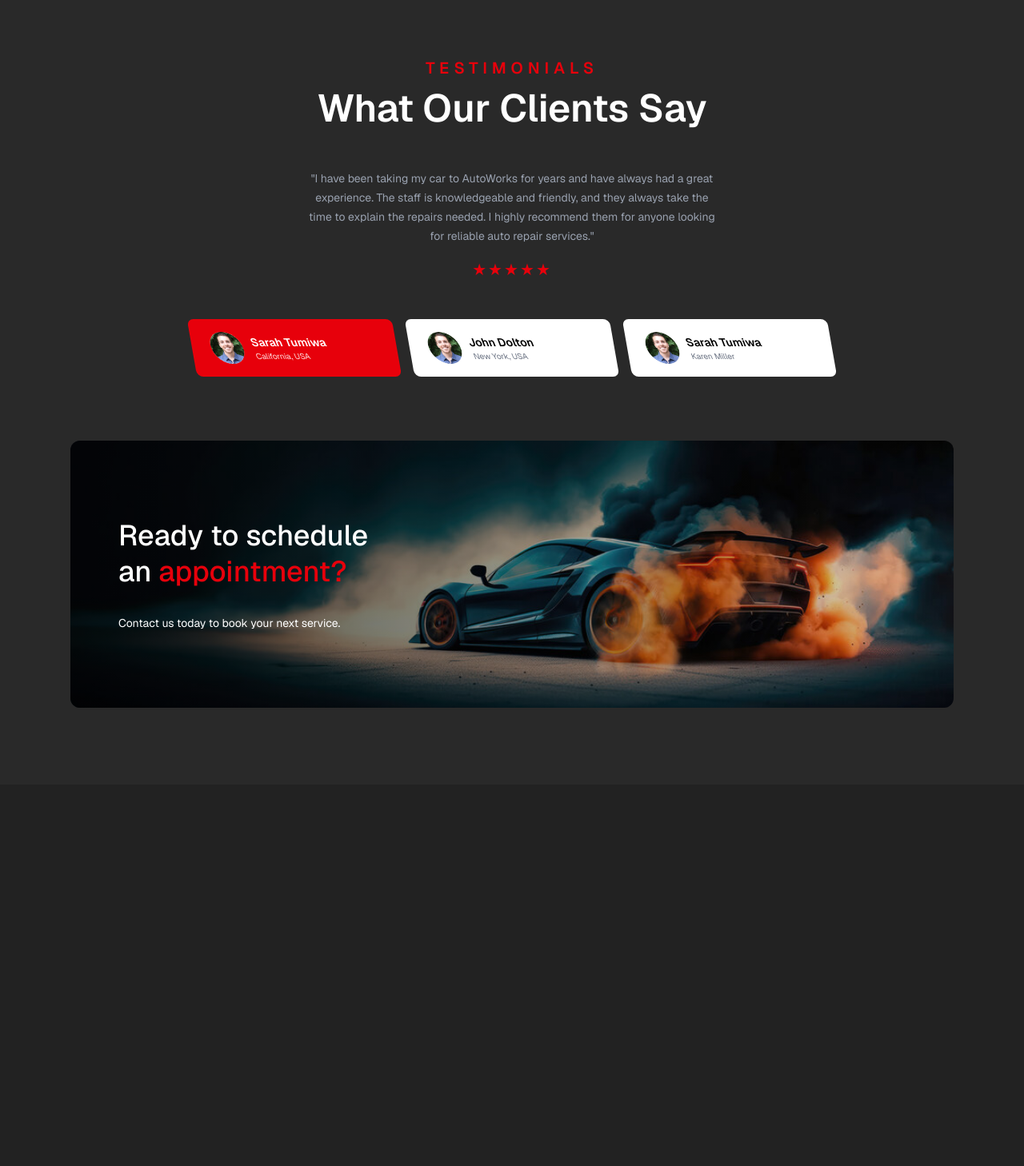
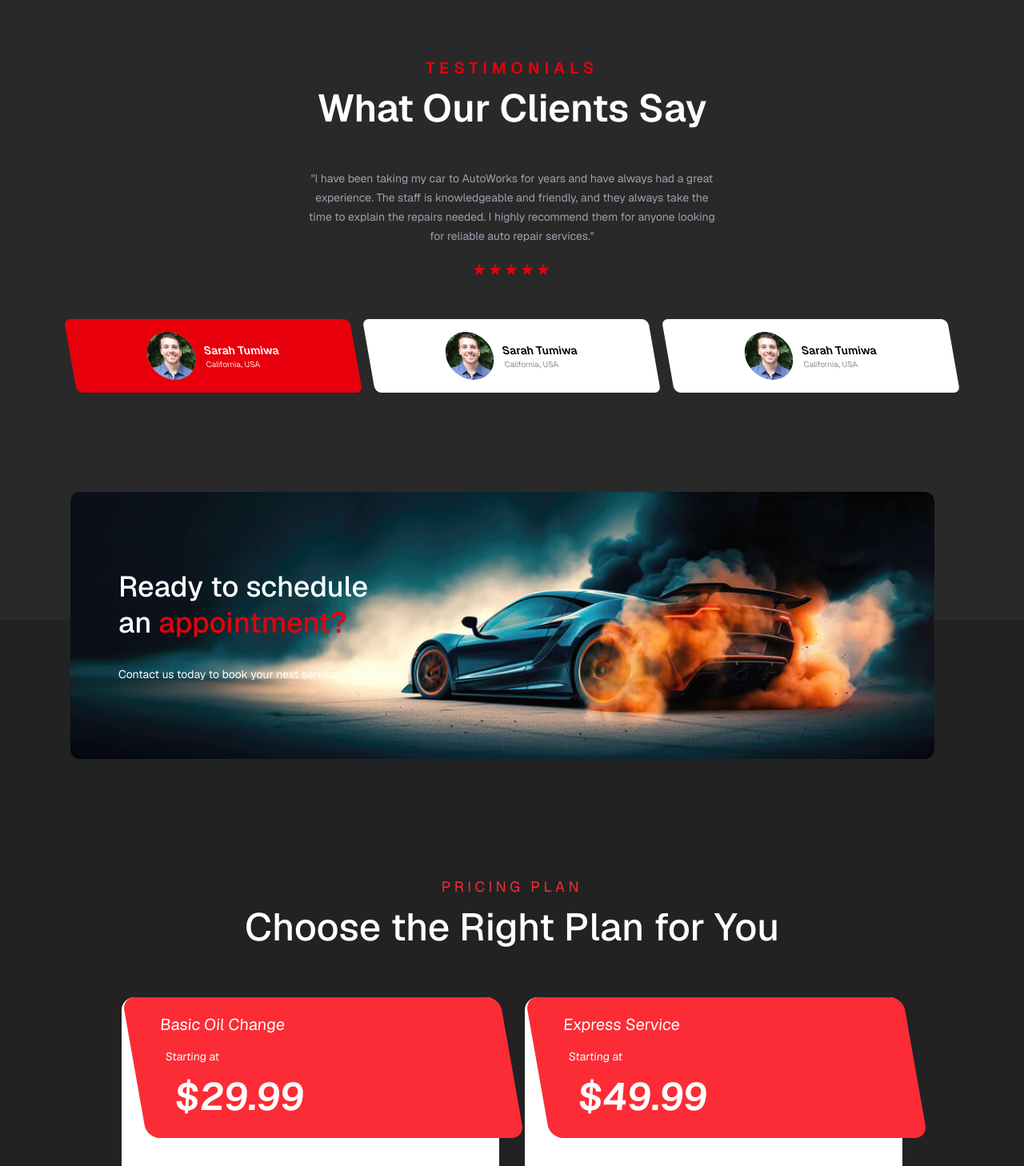
Before and after one commit to Shayan-Webdeveloper/Auto-Car-Repair, a Next.js app: page / in a window 1280 px wide. Shown: the part 3650-5108 px from the top of the page at 80% size. Before the commit the page ends 4671 px from the top, so only its background shows below. Built offline with nearby package versions, Linux system fonts and the light colour scheme.

Commit message:
Pricing Section Added

```diff
--- a/app/components/choose.jsx
+++ b/app/components/choose.jsx
@@ -32,21 +32,21 @@ Why Choose Us?
                               <svg xmlns="http://www.w3.org/2000/svg" className="w-7" viewBox="0 0 640 640"><path fill='white' d="M320 64C324.6 64 329.2 65 333.4 66.9L521.8 146.8C543.8 156.1 560.2 177.8 560.1 204C559.6 303.2 518.8 484.7 346.5 567.2C329.8 575.2 310.4 575.2 293.7 567.2C121.3 484.7 80.6 303.2 80.1 204C80 177.8 96.4 156.1 118.4 146.8L306.7 66.9C310.9 65 315.4 64 320 64zM320 130.8L320 508.9C458 442.1 495.1 294.1 496 205.5L320 130.9L320 130.9z"/></svg>                       </div>
                          <div>
                               <h2 className="text-white text-2xl font-medium ">Competetive Pricing</h2>
-                              <p className="w-100 my-4 text-[#909090]">Lorem ipsum dolor sit amet consectetur adipisicing elit. Nobis architecto perferendis libero deleniti ullam ipsam error reiciendis consectetur ratione animi earum tem</p>
+                              <p className="w-100 my-4 text-white">Lorem ipsum dolor sit amet consectetur adipisicing elit. Nobis architecto perferendis libero deleniti ullam ipsam error reiciendis consectetur ratione animi earum tem</p>
                          </div>
                     </div>
                     <div className="flex items-center gap-6 px-10">
                          <div className="bg-red-600 text-white p-3 rounded-full"><svg className="w-7" xmlns="http://www.w3.org/2000/svg" viewBox="0 0 640 640"><path fill='white' d="M528 320C528 434.9 434.9 528 320 528C205.1 528 112 434.9 112 320C112 205.1 205.1 112 320 112C434.9 112 528 205.1 528 320zM64 320C64 461.4 178.6 576 320 576C461.4 576 576 461.4 576 320C576 178.6 461.4 64 320 64C178.6 64 64 178.6 64 320zM296 184L296 320C296 328 300 335.5 306.7 340L402.7 404C413.7 411.4 428.6 408.4 436 397.3C443.4 386.2 440.4 371.4 429.3 364L344 307.2L344 184C344 170.7 333.3 160 320 160C306.7 160 296 170.7 296 184z"/></svg></div>
                          <div>
                               <h2 className="text-white text-2xl font-medium ">Competetive Pricing</h2>
-                              <p className="w-100 my-4 text-[#909090]">Lorem ipsum dolor sit amet consectetur adipisicing elit. Nobis architecto perferendis libero deleniti ullam ipsam error reiciendis consectetur ratione animi earum tem</p>
+                              <p className="w-100 my-4 text-white">Lorem ipsum dolor sit amet consectetur adipisicing elit. Nobis architecto perferendis libero deleniti ullam ipsam error reiciendis consectetur ratione animi earum tem</p>
                          </div>
                     </div>
                     <div className="flex items-center gap-6 px-10">
                          <div className="bg-red-600 text-white p-3 rounded-full"><svg xmlns="http://www.w3.org/2000/svg" className="w-7" viewBox="0 0 640 640"><path fill='white' d="M192 96C156.7 96 128 124.7 128 160L128 384C128 419.3 156.7 448 192 448L544 448C579.3 448 608 419.3 608 384L608 160C608 124.7 579.3 96 544 96L192 96zM368 192C412.2 192 448 227.8 448 272C448 316.2 412.2 352 368 352C323.8 352 288 316.2 288 272C288 227.8 323.8 192 368 192zM192 216L192 168C192 163.6 195.6 160 200 160L248 160C252.4 160 256.1 163.6 255.5 168C251.9 197 228.9 219.9 200 223.5C195.6 224 192 220.4 192 216zM192 328C192 323.6 195.6 319.9 200 320.5C229 324.1 251.9 347.1 255.5 376C256 380.4 252.4 384 248 384L200 384C195.6 384 192 380.4 192 376L192 328zM536 223.5C507 219.9 484.1 196.9 480.5 168C480 163.6 483.6 160 488 160L536 160C540.4 160 544 163.6 544 168L544 216C544 220.4 540.4 224.1 536 223.5zM544 328L544 376C544 380.4 540.4 384 536 384L488 384C483.6 384 479.9 380.4 480.5 376C484.1 347 507.1 324.1 536 320.5C540.4 320 544 323.6 544 328zM80 216C80 202.7 69.3 192 56 192C42.7 192 32 202.7 32 216L32 480C32 515.3 60.7 544 96 544L488 544C501.3 544 512 533.3 512 520C512 506.7 501.3 496 488 496L96 496C87.2 496 80 488.8 80 480L80 216z"/></svg></div>
                          <div>
                               <h2 className="text-white text-2xl font-medium ">Competetive Pricing</h2>
-                              <p className="w-100 my-4 text-[#909090]">Lorem ipsum dolor sit amet consectetur adipisicing elit. Nobis architecto perferendis libero deleniti ullam ipsam error reiciendis consectetur ratione animi earum tem</p>
+                              <p className="w-100 my-4 text-white">Lorem ipsum dolor sit amet consectetur adipisicing elit. Nobis architecto perferendis libero deleniti ullam ipsam error reiciendis consectetur ratione animi earum tem</p>
                          </div>
                     </div>
                </div>
--- /dev/null
+++ b/app/components/pricing.jsx
@@ -0,0 +1,190 @@
+     "use client";
+
+     import { useState } from "react";
+
+     export default function Pricing() {
+     const [currentSlide, setCurrentSlide] = useState(0);
+
+     return (
+     <section className="mt-44 text-center md:mt-80">
+          <p className="text-lg uppercase tracking-[0.25em] text-red-500">
+          Pricing plan
+          </p>
+          <h1 className="mt-3 text-4xl font-medium text-white md:text-5xl">
+          Choose the Right Plan for You
+          </h1>
+
+          {currentSlide === 0 && (
+          <div className="mx-auto my-16 grid max-w-5xl grid-cols-1 gap-8 px-6 md:grid-cols-2">
+               <article className="relative rounded-2xl bg-white pt-44 text-left">
+               <div className="absolute w-full left-4 top-0 h-44 skew-x-10 rounded-2xl bg-red-500 px-10 pt-5 text-white">
+               <h2 className="text-xl italic">Basic Oil Change</h2>
+               <p className="mt-4 text-sm italic">Starting at</p>
+               <p className="mt-4 text-5xl font-semibold italic">$29.99</p>
+               </div>
+
+               <div className="px-6 pb-8 pt-8">
+               <ul className="space-y-3 text-black">
+                    <li>✓ Includes up to 5 quarts of conventional oil</li>
+                    <li>✓ Includes standard oil filter replacement</li>
+                    <li>✓ Tire pressure check and adjustment</li>
+                    <li>✓ Includes basic vehicle inspection</li>
+                    <li>✓ Additional fees may apply</li>
+               </ul>
+               <button className="mt-8 w-full cursor-pointer rounded-3xl bg-red-500 py-4 text-white hover:bg-red-600">
+                    Get Started
+               </button>
+               </div>
+               </article>
+
+               <article className="relative  rounded-2xl bg-white pt-44 text-left">
+               <div className="absolute w-full left-4 top-0 h-44 skew-x-10 rounded-2xl bg-red-500 px-10 pt-5 text-white">
+               <h2 className="text-xl italic">Express Service</h2>
+               <p className="mt-4 text-sm italic">Starting at</p>
+               <p className="mt-4 text-5xl font-semibold italic">$49.99</p>
+               </div>
+
+               <div className="px-6 pb-8 pt-8">
+               <ul className="space-y-3 text-black">
+                    <li>✓ Includes up to 5 quarts of conventional oil</li>
+                    <li>✓ Includes standard oil filter replacement</li>
+                    <li>✓ Tire pressure check and adjustment</li>
+                    <li>✓ Includes basic vehicle inspection</li>
+                    <li>✓ Additional fees may apply</li>
+               </ul>
+               <button className="mt-8 w-full cursor-pointer rounded-3xl bg-red-500 py-4 text-white hover:bg-red-600">
+                    Get Started
+               </button>
+               </div>
+               </article>
+          </div>
+          )}
+
+          {currentSlide === 1 && (
+          <div className="mx-auto my-16 grid max-w-5xl grid-cols-1 gap-8 px-6 md:grid-cols-2">
+               <article className="relative rounded-2xl bg-white pt-44 text-left">
+               <div className="absolute w-full left-4 top-0 h-44 skew-x-10 rounded-2xl bg-red-500 px-10 pt-5 text-white">
+               <h2 className="text-xl italic">Basic Oil Change</h2>
+               <p className="mt-4 text-sm italic">Starting at</p>
+               <p className="mt-4 text-5xl font-semibold italic">$89.99</p>
+               </div>
+
+               <div className="px-6 pb-8 pt-8">
+               <ul className="space-y-3 text-black">
+                    <li>✓ Includes up to 5 quarts of conventional oil</li>
+                    <li>✓ Includes standard oil filter replacement</li>
+                    <li>✓ Tire pressure check and adjustment</li>
+                    <li>✓ Includes basic vehicle inspection</li>
+                    <li>✓ Additional fees may apply</li>
+               </ul>
+               <button className="mt-8 w-full cursor-pointer rounded-3xl bg-red-500 py-4 text-white hover:bg-red-600">
+                    Get Started
+               </button>
+               </div>
+               </article>
+
+               <article className="relative  rounded-2xl bg-white pt-44 text-left">
+               <div className="absolute w-full left-4 top-0 h-44 skew-x-10 rounded-2xl bg-red-500 px-10 pt-5 text-white">
+               <h2 className="text-xl italic">Express Service</h2>
+               <p className="mt-4 text-sm italic">Starting at</p>
+               <p className="mt-4 text-5xl font-semibold italic">$149.99</p>
+               </div>
+
+               <div className="px-6 pb-8 pt-8">
+               <ul className="space-y-3 text-black">
+                    <li>✓ Includes up to 5 quarts of conventional oil</li>
+                    <li>✓ Includes standard oil filter replacement</li>
+                    <li>✓ Tire pressure check and adjustment</li>
+                    <li>✓ Includes basic vehicle inspection</li>
+                    <li>✓ Additional fees may apply</li>
+               </ul>
+               <button className="mt-8 w-full cursor-pointer rounded-3xl bg-red-500 py-4 text-white hover:bg-red-600">
+                    Get Started
+               </button>
+               </div>
+               </article>
+          </div>
+          )}
+
+          {currentSlide === 2 && (
+          <div className="mx-auto my-16 grid max-w-5xl grid-cols-1 gap-8 px-6 md:grid-cols-2">
+               <article className="relative rounded-2xl bg-white pt-44 text-left">
+               <div className="absolute w-full left-4 top-0 h-44 skew-x-10 rounded-2xl bg-red-500 px-10 pt-5 text-white">
+               <h2 className="text-xl italic">Basic Oil Change</h2>
+               <p className="mt-4 text-sm italic">Starting at</p>
+               <p className="mt-4 text-5xl font-semibold italic">$59.99</p>
+               </div>
+
+               <div className="px-6 pb-8 pt-8">
+               <ul className="space-y-3 text-black">
+                    <li>✓ Includes up to 5 quarts of conventional oil</li>
+                    <li>✓ Includes standard oil filter replacement</li>
+                    <li>✓ Tire pressure check and adjustment</li>
+                    <li>✓ Includes basic vehicle inspection</li>
+                    <li>✓ Additional fees may apply</li>
+               </ul>
+               <button className="mt-8 w-full cursor-pointer rounded-3xl bg-red-500 py-4 text-white hover:bg-red-600">
+                    Get Started
+               </button>
+               </div>
+               </article>
+
+               <article className="relative  rounded-2xl bg-white pt-44 text-left">
+               <div className="absolute w-full left-4 top-0 h-44 skew-x-10 rounded-2xl bg-red-500 px-10 pt-5 text-white">
+               <h2 className="text-xl italic">Express Service</h2>
+               <p className="mt-4 text-sm italic">Starting at</p>
+               <p className="mt-4 text-5xl font-semibold italic">$199.99</p>
+               </div>
+
+               <div className="px-6 pb-8 pt-8">
+               <ul className="space-y-3 text-black">
+                    <li>✓ Includes up to 5 quarts of conventional oil</li>
+                    <li>✓ Includes standard oil filter replacement</li>
+                    <li>✓ Tire pressure check and adjustment</li>
+                    <li>✓ Includes basic vehicle inspection</li>
+                    <li>✓ Additional fees may apply</li>
+               </ul>
+               <button className="mt-8 w-full cursor-pointer rounded-3xl bg-red-500 py-4 text-white hover:bg-red-600">
+                    Get Started
+               </button>
+               </div>
+               </article>
+          </div>
+          )}
+
+          <div className="mt-8 flex items-center justify-center gap-6">
+
+          <div className="flex items-center gap-3" aria-label="Pricing carousel slides">
+               <button
+               type="button"
+               onClick={() => setCurrentSlide(0)}
+               aria-label="Show pricing slide 1"
+               aria-current={currentSlide === 0 ? "true" : undefined}
+               className={`h-2 cursor-pointer rounded-full w-8 ${
+               currentSlide === 0 ? " bg-red-500" : " bg-gray-500"
+               }`}
+               />
+               <button
+               type="button"
+               onClick={() => setCurrentSlide(1)}
+               aria-label="Show pricing slide 2"
+               aria-current={currentSlide === 1 ? "true" : undefined}
+               className={`h-2 cursor-pointer rounded-full w-8 ${
+               currentSlide === 1 ? "bg-red-500" : " bg-gray-500"
+               }`}
+               />
+               <button
+               type="button"
+               onClick={() => setCurrentSlide(2)}
+               aria-label="Show pricing slide 3"
+               aria-current={currentSlide === 2 ? "true" : undefined}
+               className={`h-2 cursor-pointer rounded-full w-8 ${
+               currentSlide === 2 ? "bg-red-500" : " bg-gray-500"
+               }`}
+               />
+          </div>
+
+          </div>
+     </section>
+     );
+     }
--- a/app/components/testimonials.jsx
+++ b/app/components/testimonials.jsx
@@ -1,6 +1,6 @@
 export default function TestimonialsSection() {
   return (
-    <section className="bg-[#292929] text-white">
+    <section className="bg-[#292929] h-200 text-white relative">
 
       <div className="mx-auto max-w-6xl px-6 py-24 text-center">
         <p className="text-xl font-semibold tracking-[0.3em] text-red-600">TESTIMONIALS</p>
@@ -16,42 +16,50 @@ export default function TestimonialsSection() {
         <div className="mt-4 text-xl tracking-widest text-red-600">★★★★★</div>
 
         <div className="mt-12 flex flex-col items-center justify-center gap-4 md:flex-row">
-          <div className="flex w-64 skew-x-10 items-center gap-3 rounded-lg bg-red-600 px-6 py-4">
-            <div className="flex skew-x-12 items-center gap-3">
-              <img src="/Avatar1.jfif" alt="Sarah Tumiwa" className="h-10 w-10 rounded-full object-cover" />
-              <div className="text-left">
+          <div className="flex w-90 text-center justify-center skew-x-10 items-center gap-3 rounded-lg bg-red-600 px-6 py-4">
+            <div className="flex itew-x-ems-center gap-3">
+               <div className="flex align-middle items-center gap-3 skew-[-200]">
+
+              <img src="/Avatar1.jfif" alt="Sarah Tumiwa" className="h-15 skew-[-100] rotate-5 w-15 rounded-full object-cover" />
+              <div className="text-left rotate-0">
                 <p className="text-sm font-semibold text-white">Sarah Tumiwa</p>
                 <p className="text-[10px] text-red-100">California, USA</p>
+               </div>
               </div>
             </div>
           </div>
 
-          <div className="flex w-64 skew-x-10 items-center gap-3 rounded-lg bg-white px-6 py-4">
-            <div className="flex skew-x-12 items-center gap-3">
-              <img src="/Avatar1.jfif" alt="John Dolton" className="h-10 w-10 rounded-full object-cover" />
-              <div className="text-left">
-                <p className="text-sm font-semibold text-black">John Dolton</p>
-                <p className="text-[10px] text-gray-500">New York, USA</p>
+          <div className="flex w-90 text-center justify-center skew-x-10 items-center gap-3 rounded-lg bg-white px-6 py-4">
+            <div className="flex itew-x-ems-center gap-3">
+               <div className="flex align-middle items-center gap-3 skew-[-200]">
+
+              <img src="/Avatar1.jfif" alt="Sarah Tumiwa" className="h-15 skew-[-100] rotate-5 w-15 rounded-full object-cover" />
+              <div className="text-left rotate-0">
+                <p className="text-sm font-semibold text-black">Sarah Tumiwa</p>
+                <p className="text-[10px] text-[#8D8D8B]">California, USA</p>
+               </div>
               </div>
             </div>
           </div>
 
-          <div className="flex w-64 skew-x-10 items-center gap-3 rounded-lg bg-white px-6 py-4">
-            <div className="flex skew-x-12 items-center gap-3">
-              <img src="/Avatar1.jfif" alt="Sarah Tumiwa" className="h-10 w-10 rounded-full object-cover" />
-              <div className="text-left">
+          <div className="flex w-90 text-center justify-center skew-x-10 items-center gap-3 rounded-lg bg-white px-6 py-4">
+            <div className="flex itew-x-ems-center gap-3">
+               <div className="flex align-middle items-center gap-3 skew-[-200]">
+
+              <img src="/Avatar1.jfif" alt="Sarah Tumiwa" className="h-15 skew-[-100] rotate-5 w-15 rounded-full object-cover" />
+              <div className="text-left rotate-0">
                 <p className="text-sm font-semibold text-black">Sarah Tumiwa</p>
-                <p className="text-[10px] text-gray-500">Karen Miller</p>
+                <p className="text-[10px] text-[#8D8D8B]">California, USA</p>
+               </div>
               </div>
             </div>
           </div>
         </div>
 
         <div
-          className="relative mt-20 overflow-hidden rounded-xl bg-cover bg-center text-left"
+          className="absolute top-140 w-270 mt-20 overflow-hidden rounded-xl bg-cover bg-center text-left"
           style={{ backgroundImage: "url('/banner-image1.jpg')" }}
         >
-          <div className="absolute inset-0 bg-[linear-gradient(to_right,rgba(0,0,0,0.75),rgba(0,0,0,0.1))]"></div>
 
           <div className="relative px-15 py-20 md:py-24">
             <h3 className="max-w-sm text-4xl w-90 font-medium leading-tight">
--- a/app/layout.jsx
+++ b/app/layout.jsx
@@ -1,5 +1,9 @@
   import { Geist, Geist_Mono } from "next/font/google";
 import "./globals.css";
+<link
+  rel="stylesheet"
+  href="https://cdnjs.cloudflare.com/ajax/libs/font-awesome/6.5.2/css/all.min.css"
+/>
 
 const geistSans = Geist({
   variable: "--font-geist-sans",
--- a/app/page.jsx
+++ b/app/page.jsx
@@ -6,6 +6,7 @@ import Services from '@/app/components/services'
 import Choose from '@/app/components/choose'
 import Stats from '@/app/components/stats'
 import TestimonialsSection from '@/app/components/testimonials'
+import Pricing from '@/app/components/pricing'
 export default function Home() {
 
   return (
@@ -18,6 +19,7 @@ export default function Home() {
     <Choose />
     <Stats />
     <TestimonialsSection />
+    <Pricing />
     <div className='p-5'></div>
     </>
   );
```
